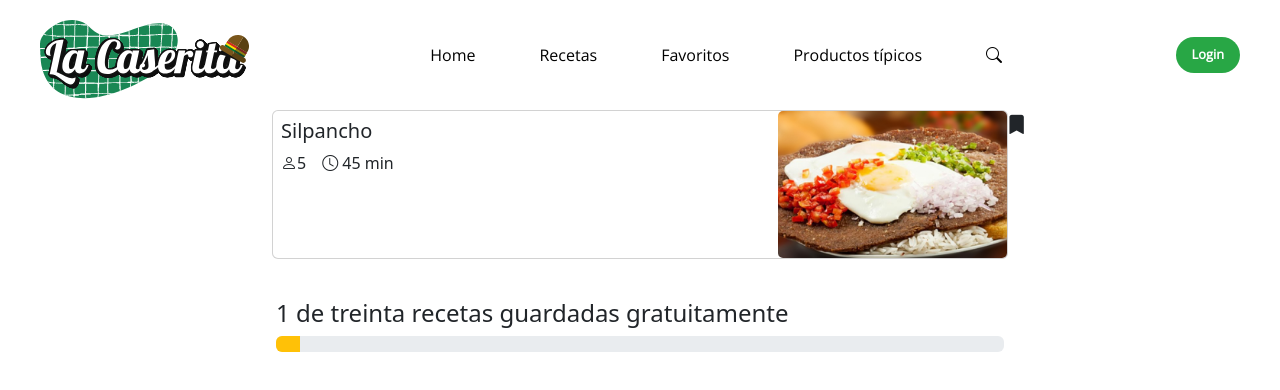
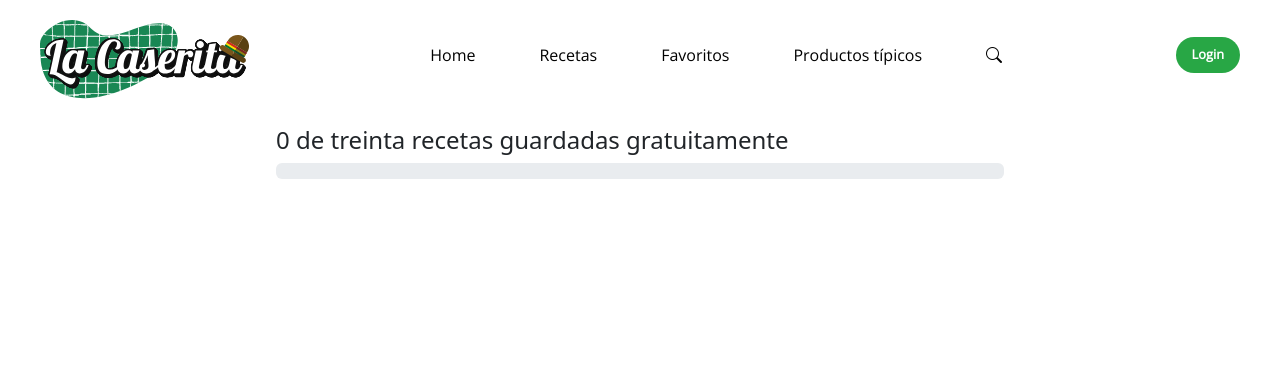
Before and after one commit to Guidarom/sprint-9, an Angular app: page /favorites in a window 1280 px wide. Shown: the top 390 px of the page. Built offline with nearby package versions, Linux system fonts and the light colour scheme; a web font is replaced by a local one.

Commit message:
info-recipe make better

```diff
--- a/src/app/_services/favs.service.ts
+++ b/src/app/_services/favs.service.ts
@@ -5,7 +5,7 @@ import { Injectable } from '@angular/core';
 })
 export class FavsService {
 
-  favsList:number[]=[2,];
+  favsList:number[]=[];
   constructor() { }
 
   saveFavs(id:number){
--- a/src/app/_services/recipes.service.ts
+++ b/src/app/_services/recipes.service.ts
@@ -2,6 +2,7 @@ import { Injectable } from '@angular/core';
 import { Observable} from 'rxjs';
 import { HttpClient} from '@angular/common/http';
 /* import  recipesJson from '../../assets/recipes.json' */
+import { Recipe } from '../_models/recipe';
 
 @Injectable({
   providedIn: 'root'
@@ -40,7 +41,7 @@ export class RecipesService {
 
   getRecipesList(){
 
-    return this.http.get('assets/recipes.json')
+    return this.http.get<Recipe[]>('assets/recipes.json')
     //this.recipesList = this.http.get('assets/recipes.json')
     //console.log(this.recipesList)
 
--- a/src/app/home/components/favorites/favorites.component.html
+++ b/src/app/home/components/favorites/favorites.component.html
@@ -1,10 +1,10 @@
 
 <div class="container">
     <div class="row justify-content-center"
-          *ngIf="realFavList">
+          *ngIf="currentFavList">
       <!-- Repeat this card block for each recipe in your JSON file -->
       <div class="col-12  col-lg-8 mb-4 card-recipe"
-            *ngFor=" let recipe of realFavList; let i=index" >
+            *ngFor=" let recipe of currentFavList; let i=index" >
         <div class="card ">
           <div class="row no-gutters">
             <div class="col-8">
@@ -20,12 +20,11 @@
             <div class="col-4 d-flex">
               <img class="recipe-img  img-fluid" src='{{recipe.imagen}}' class="card-img img-fluid float-right h-100" alt="Imagen de la receta">
               <div class="fav d-flex pt-0">
-                <i [ngClass]="{'bi-bookmark-fill pt-0': realFavList[i].isFav, 'bi-bookmark': !realFavList[i].isFav}" (click)="toggleIcon(i)"></i>
+                <i [ngClass]="{'bi-bookmark-fill pt-0': currentFavList[i].isFav, 'bi-bookmark': !currentFavList[i].isFav}" (click)="changeFavs(i)"></i>
               </div>
 
 
             </div>
-
 
 
           </div>
--- a/src/app/home/components/favorites/favorites.component.ts
+++ b/src/app/home/components/favorites/favorites.component.ts
@@ -2,6 +2,7 @@ import { Component, OnInit } from '@angular/core';
 import { FavsService } from '../../../_services/favs.service';
 import { RecipesService } from '../../../_services/recipes.service';
 import { Recipe } from '../../../_models/recipe';
+import { Subject } from 'rxjs';
 
 @Component({
   selector: 'app-favorites',
@@ -16,8 +17,9 @@ export class FavoritesComponent implements OnInit {
   set favList(value){
     this.favsService.favsList =value
   }
-  public realFavList:Recipe[]=[]
-  private recipesList:any
+  public currentFavList:Recipe[]=[]
+  public printFavList:Subject<Recipe[]> = new Subject()
+  private recipesList:Recipe[]=[]
   public isFill:boolean=true
   progress = this.favList.length;
   total = 30;
@@ -36,25 +38,30 @@ export class FavoritesComponent implements OnInit {
     this.recipesService.getRecipesList()
     .subscribe((data) => {
       this.recipesList=data
-      this.realFavList=this.recipesList.filter((data:any)=> this.favList.includes(data.id))
+      // this.realFavList = this.recipesList.filter((data:any)=> this.favList.includes(data.id))
+      this.printFavList.subscribe(array => {
+        this.currentFavList = array})
+      this.printFavList.next(this.recipesList.filter(data=> this.favList.includes(data.id)))
       this.progress=this.favList.length
-      this.realFavList.forEach(e => e.isFav = true);
+      this.currentFavList.forEach(e => e.isFav = true);
+      // console.log(this.realFavList);
+
        // Aquí puedes trabajar con los datos obtenidos
     });
   }
 
-  toggleIcon(i:number) {
-    if(this.realFavList[i].isFav){
-      this.favsService.removeFromFavs(this.realFavList[i].id)
+  changeFavs(i:number) {
+    if(this.currentFavList[i].isFav){
+      this.favsService.removeFromFavs(this.currentFavList[i].id)
 
     }
-    if(!this.realFavList[i].isFav){
-      this.favsService.saveFavs(this.realFavList[i].id)
+    if(!this.currentFavList[i].isFav){
+      this.favsService.saveFavs(this.currentFavList[i].id)
 
     }
-    this.progress=this.favList.length
+    this.progress = this.favList.length
     this.percentage = (this.progress / this.total) * 100;
 
-    this.realFavList[i].isFav = !this.realFavList[i].isFav
+    this.currentFavList[i].isFav = !this.currentFavList[i].isFav
   }
 }
--- a/src/app/home/components/info-recipe/info-recipe.component.html
+++ b/src/app/home/components/info-recipe/info-recipe.component.html
@@ -7,11 +7,11 @@
             <img class="img-fluid" [src]="currentRecipe.imagen" alt="Recipe Image" />
             <div class="button-container p-2">
               <button class="btn btn-success me-3"
-                      (click)="saveFavorites()">Guardar</button>
+                      (click)="changeState()">{{estadoRecipe}}</button>
               <button class="btn btn-white border-dark me-3"
-                      >Compartir <i class="bi bi-share"></i></button>
+                      ><i class="bi bi-share"></i></button>
               <button class="btn btn-white border-dark me-3"
-                      >Imprimir <i class="bi bi-printer"></i></button>
+                      > <i class="bi bi-printer"></i></button>
               <!-- <button class="btn btn-danger" (click)="removeFromFavs(currentRecipe.id)">Borrar</button> -->
             </div>
           </div>
--- a/src/app/shared/navbar/navbar.component.html
+++ b/src/app/shared/navbar/navbar.component.html
@@ -37,19 +37,29 @@
 
 
     </div>
-<!--      <div  *ngIf="child" class="dropdown_menu " >
-        <li><a [routerLink]="['']">Home</a></li>
-        <li><a href="suscrpcion">Suscripcion</a></li>
-        <li><a href="favoritos">Favoritos</a></li>
-        <li><a href="productos">Productos típicos</a></li>
-        <li><a href="#" class="action_btn">Login</a></li>
 
-    </div>  -->
+    <div class="container d-flex justify-content-end">
+        <div class="row ">
+            <div class="col-12 ">
+                <div  *ngIf="child" class="dropdown_menu " >
+                    <li><a [routerLink]="['']" (click)="showPanel()" >Home</a></li>
+                    <li><a [routerLink]="['recipes']" (click)="showPanel()">Recetas</a></li>
+                    <li><a [routerLink]="['favorites']" (click)="showPanel()">Favoritos</a></li>
+                    <li><a [routerLink]="['products']" (click)="showPanel()">Productos típicos</a></li>
+                    <li><a [routerLink]="['account/login']" class="action_btn" (click)="showPanel()">Login</a></li>
+
+                </div>
+            </div>
+
+        </div>
+
+    </div>
+
 
     </div>
 </div>
 
-<div class="container d-flex justify-content-end">
+<!-- <div class="container d-flex justify-content-end">
     <div class="row ">
         <div class="col-12 ">
             <div  *ngIf="child" class="dropdown_menu " >
@@ -64,4 +74,4 @@
 
     </div>
 
-</div>
+</div>  -->
```
Also changed, not shown: src/assets/imagenes recetas/chicharron_cerdo_yo_chef.jpg.
